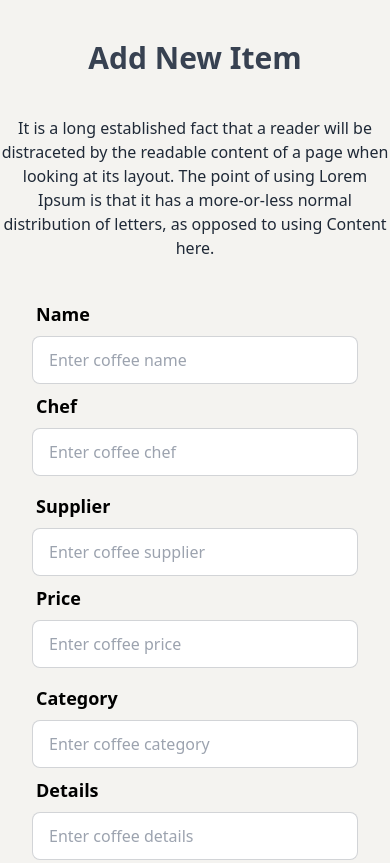
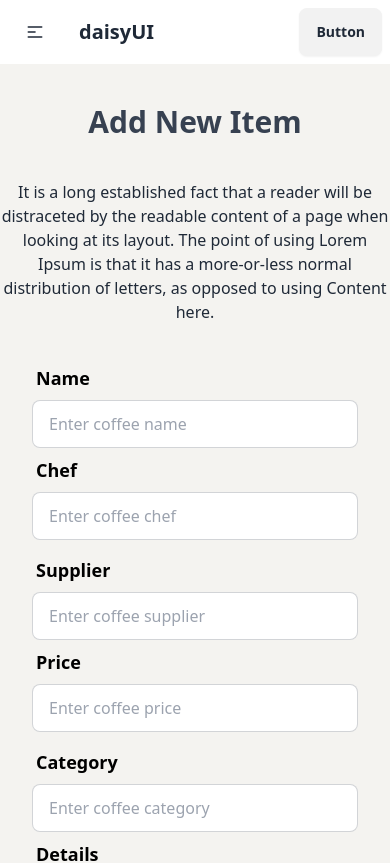
Before and after one commit to Mr-RoyShuvro/espresso-emporium-client, a React (Vite) app: page /add in a window 390 px wide. Shown: the top 863 px of the page. Built offline with nearby package versions, Linux system fonts and the light colour scheme.

Commit message:
added nav

```diff
--- a/src/components/Main.jsx
+++ b/src/components/Main.jsx
@@ -1,8 +1,10 @@
 import { Outlet } from "react-router-dom";
+import Navbar from "./Navbar";
 
 const Main = () => {
     return (
         <div>
+            <Navbar></Navbar>
             <Outlet></Outlet>
         </div>
     );
--- /dev/null
+++ b/src/components/Navbar.jsx
@@ -0,0 +1,52 @@
+import { NavLink } from "react-router-dom";
+
+
+
+const Navbar = () => {
+
+    const navLinks = <>
+        <NavLink to='/'><li><button className="bg-red-500 active:bg-red-700 text-white">Home</button></li></NavLink>
+        <NavLink to='/users'><li><button className="bg-red-500 active:bg-red-700 text-white mx-2">Users</button></li></NavLink>
+        <NavLink to='/signin'><li><button className="bg-red-500 active:bg-red-700 text-white mr-2">Sign in</button></li></NavLink>
+        <NavLink to='/signup'><li><button className="bg-red-500 active:bg-red-700 text-white">Sign Up</button></li></NavLink>
+    </>
+
+    return (
+        <div className="navbar bg-base-100">
+            <div className="navbar-start">
+                <div className="dropdown">
+                    <div tabIndex={0} role="button" className="btn btn-ghost lg:hidden">
+                        <svg
+                            xmlns="http://www.w3.org/2000/svg"
+                            className="h-5 w-5"
+                            fill="none"
+                            viewBox="0 0 24 24"
+                            stroke="currentColor">
+                            <path
+                                strokeLinecap="round"
+                                strokeLinejoin="round"
+                                strokeWidth="2"
+                                d="M4 6h16M4 12h8m-8 6h16" />
+                        </svg>
+                    </div>
+                    <ul
+                        tabIndex={0}
+                        className="menu menu-sm dropdown-content bg-base-100 rounded-box z-[1] mt-3 w-52 p-2 shadow">
+                        {navLinks}
+                    </ul>
+                </div>
+                <a className="btn btn-ghost text-xl">daisyUI</a>
+            </div>
+            <div className="navbar-center hidden lg:flex">
+                <ul className="menu menu-horizontal px-1">
+                    {navLinks}
+                </ul>
+            </div>
+            <div className="navbar-end">
+                <a className="btn">Button</a>
+            </div>
+        </div>
+    );
+};
+
+export default Navbar;
```
